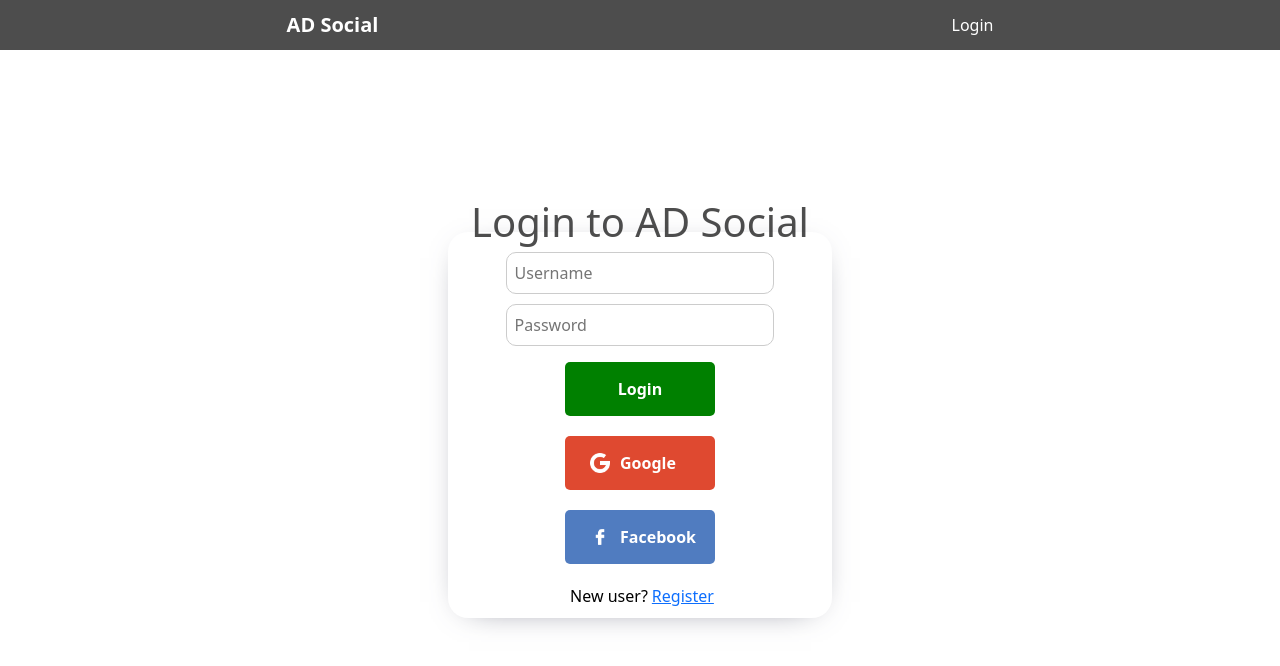
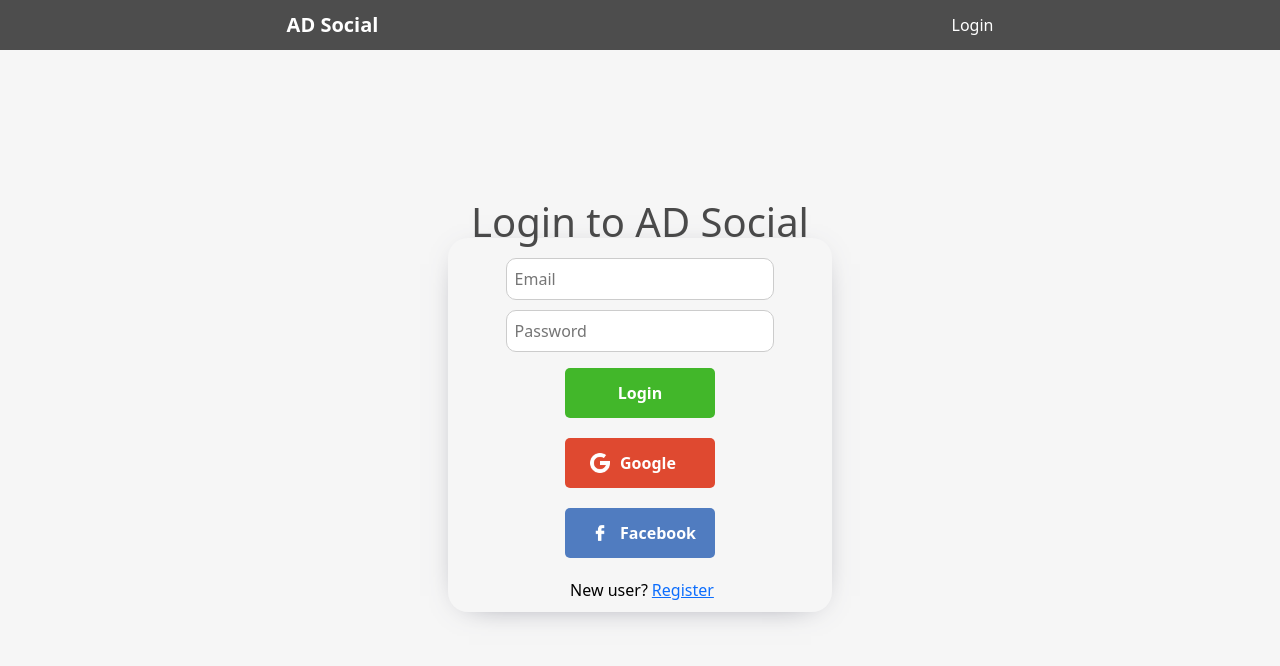
Before and after one commit to EatWellTeam/EatWell-Back, a React (Create React App) app in the folder frontend/: page /login in a window 1280 px wide. Shown: the top 666 px of the page. Built offline with nearby package versions, Linux system fonts and the light colour scheme; the HTML template or start-up script is replaced by a standard one.

Commit message:
added pages dir and changed some colors login page

```diff
--- a/frontend/src/App.css
+++ b/frontend/src/App.css
@@ -155,6 +155,7 @@
 }
 
 .loginButton {
+  height: 50px;
   width: 150px;
   padding: 15px 25px;
   border-radius: 5px;
--- a/frontend/src/App.tsx
+++ b/frontend/src/App.tsx
@@ -2,7 +2,7 @@
 import "./App.css";
 import "bootstrap/dist/css/bootstrap.min.css";
 import { BrowserRouter as Router, Route, Routes } from "react-router-dom";
-import Login from "./components/Login";
+import Login from "./pages/Login";
 import Navbar from "./components/Navbar";
 
 function App() {
--- a/frontend/src/components/Login.tsx
+++ b/frontend/src/pages/Login.tsx
@@ -51,7 +51,7 @@
         <div className="details">
           <input
             type="text"
-            placeholder="Username"
+            placeholder="Email"
             className="custom-input"
             style={{ borderRadius: "10px" }}
           />
--- a/frontend/src/components/login.css
+++ b/frontend/src/pages/login.css
@@ -1,4 +1,7 @@
-/* ---------- SIGN IN ---------- */
+.login {
+  background: #f6f6f6;
+}
+
 .sign-in__wrapper {
   display: flex;
   flex-direction: column;
@@ -105,7 +108,7 @@
 }
 
 .adLogin {
-  background-color: green;
+  background-color: #42b72a;
   justify-content: center;
   border: 0;
 }
```
